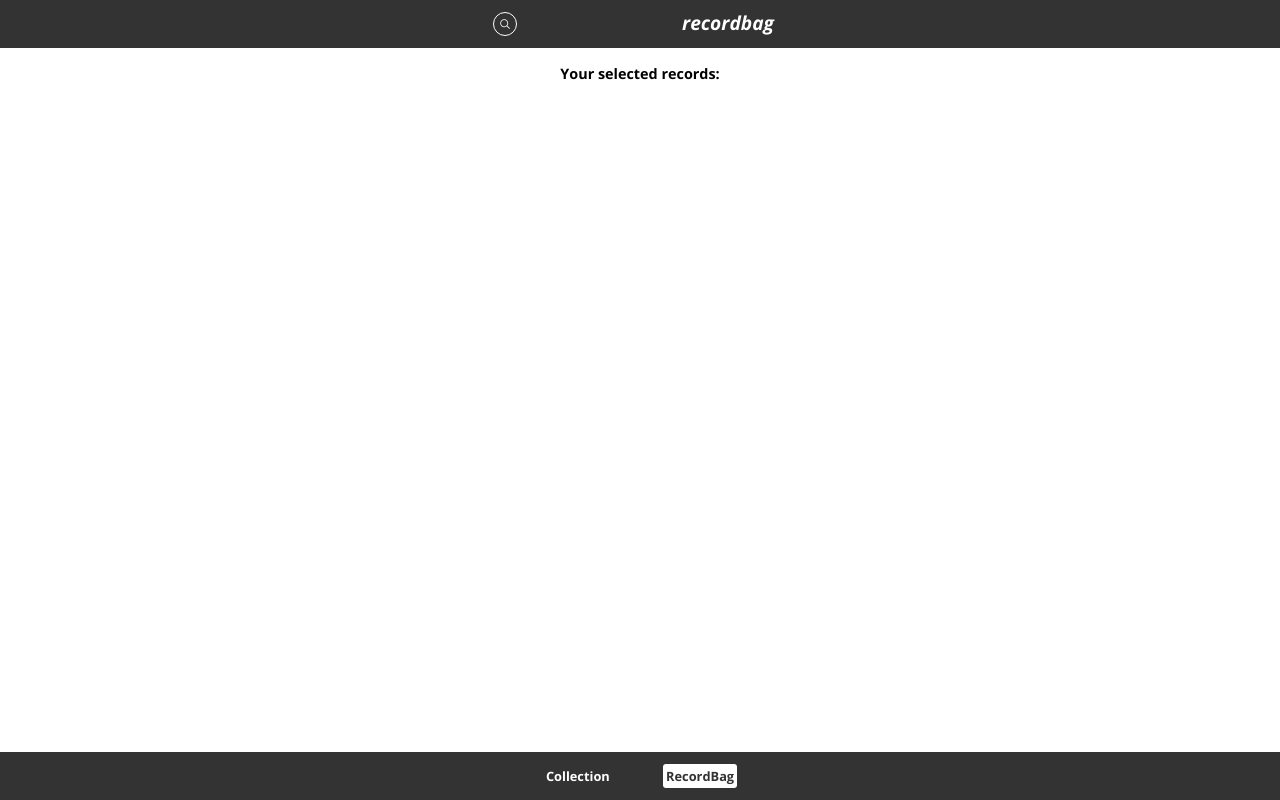
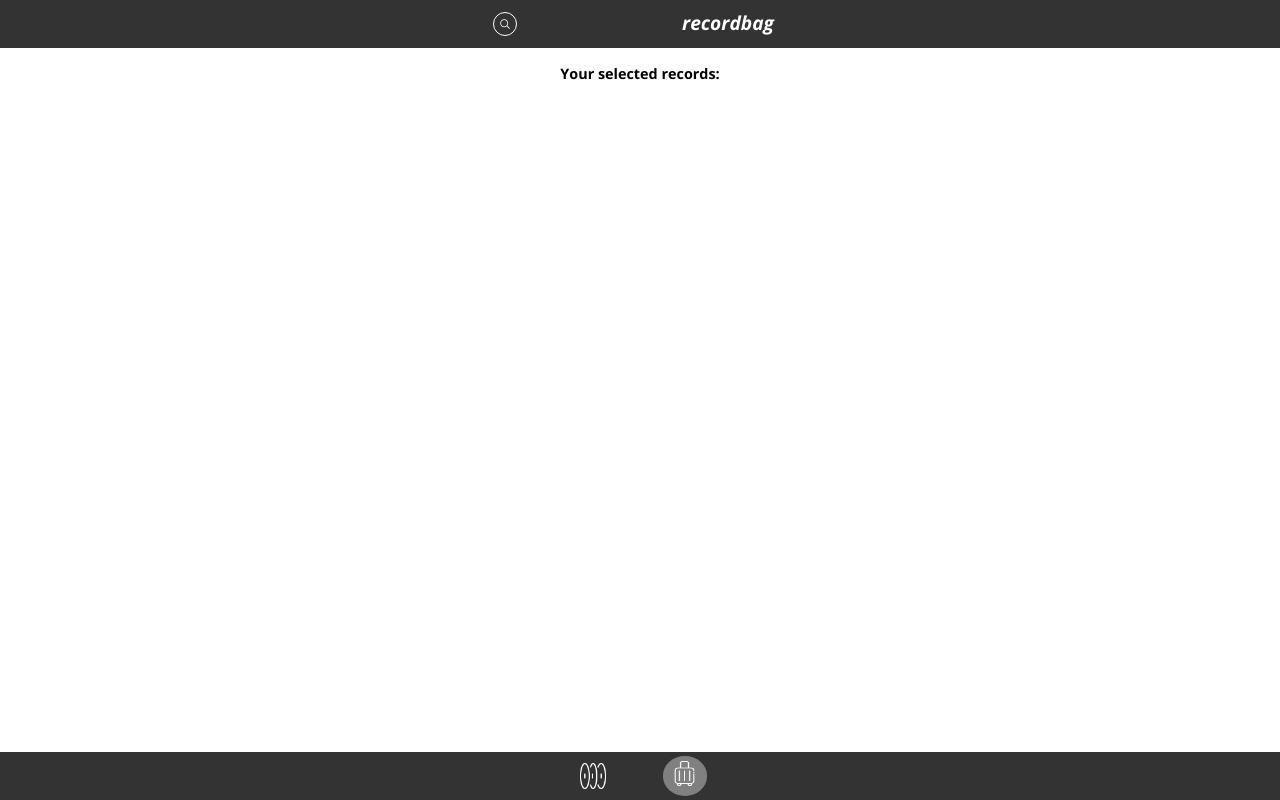
Before and after one commit to StefanieLoeser/capstone-project, a Next.js app: page /recordbag in a window 1280 px wide. Built offline with nearby package versions, Linux system fonts and the light colour scheme.

Commit message:
change navbar to icons

```diff
--- a/components/Footer.js
+++ b/components/Footer.js
@@ -15,12 +15,21 @@ export default function Footer() {
       <Navbar>
         <Link href="/collection" passHref>
           <StyledLinks active={'/collection' === currentRoute}>
-            Collection
+            <IconWrapperCollection>
+              <Image
+                alt="to collection"
+                src={collection}
+                width={30}
+                height={30}
+              />
+            </IconWrapperCollection>
           </StyledLinks>
         </Link>
         <Link href="/recordbag" passHref>
           <StyledLinks active={'/recordbag' === currentRoute}>
-            RecordBag
+            <IconWrapperBag>
+              <Image alt="to recordbag" src={trolley} width={35} height={25} />
+            </IconWrapperBag>
           </StyledLinks>
         </Link>
       </Navbar>
@@ -28,15 +37,32 @@ export default function Footer() {
   );
 }
 
+const IconWrapperBag = styled.div`
+  display: grid;
+  justify-content: center;
+  align-items: center;
+  margin: 0.1rem;
+  gap: 1rem;
+`;
+
+const IconWrapperCollection = styled.div`
+  display: grid;
+  justify-content: center;
+
+  margin: 0.1rem;
+  gap: 1rem;
+`;
+
 const StyledLinks = styled.a`
+  background-color: ${(props) => (props.active ? 'gray' : '#333333')};
   /* color: white;
   text-decoration: ${(props) => (props.active ? 'line-through' : 'none')}; */
-  color: ${(props) => (props.active ? '#333333' : 'white')};
-  background-color: ${(props) => (props.active ? 'white' : '#333333')};
+  /* color: ${(props) => (props.active ? '#333333' : 'white')};
+  background-color: ${(props) => (props.active ? 'white' : '#333333')}; */
   cursor: pointer;
   text-decoration: none;
   padding: 0.2rem;
-  border-radius: 3px;
+  border-radius: 50%;
 `;
 
 const Navbar = styled.nav`
--- a/components/Searchbar.js
+++ b/components/Searchbar.js
@@ -27,8 +27,8 @@ export default function Searchbar({ collection, onSetResults }) {
       <SearchForm onSubmit={handleSubmit}>
         <input
           className="searchInput"
-          id="searchRecord"
-          name="searchRecord"
+          id="search1"
+          name="search1"
           maxLength="100"
           type="text"
           aria-label="search"
--- a/components/YouTubeURLForm.js
+++ b/components/YouTubeURLForm.js
@@ -20,7 +20,7 @@ export default function YouTubeURLForm({
   });
 
   const onSubmit = (data) => {
-    const videoID = getVideoId(data.youtubeURL);
+    const videoID = getVideoId(data.youtubeUrlForm);
     if (videoID.id && videoID.service === 'youtube') {
       const collectionWithVideos = collection.map((record) => {
         if (
@@ -43,7 +43,7 @@ export default function YouTubeURLForm({
         )}
       >
         <InputURL
-          {...register('youtubeURL', {
+          {...register('youtubeUrlForm', {
             required: 'This field is required!',
             pattern: {
               value: /^\S+youtube.\S+$/,
@@ -61,8 +61,8 @@ export default function YouTubeURLForm({
           type="text"
           placeholder="Enter YouTube-URL"
         />
+        <ErrorMessage>{errors.youtubeUrlForm?.message}</ErrorMessage>
         <Submit type="submit" value="add" />
-        <ErrorMessage>{errors.youtubeURL?.message}</ErrorMessage>
       </Form>
     </>
   );
@@ -95,6 +95,6 @@ const Submit = styled.input`
 
 const ErrorMessage = styled.p`
   font-style: italic;
-  width: 70%;
+  width: 50%;
   color: grey;
 `;
```
